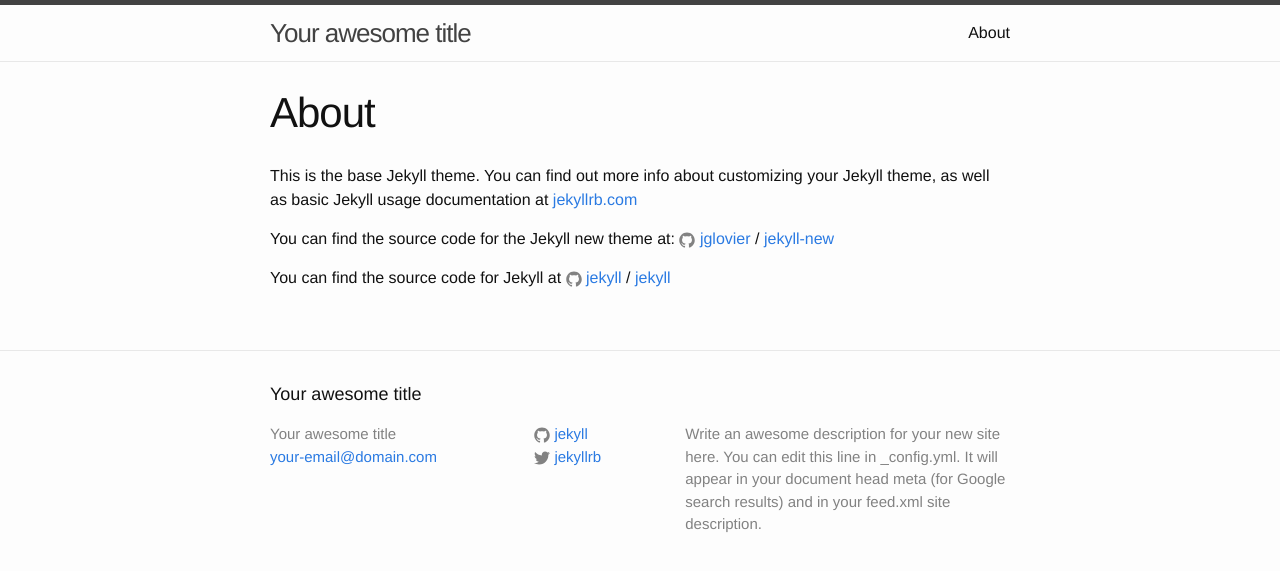
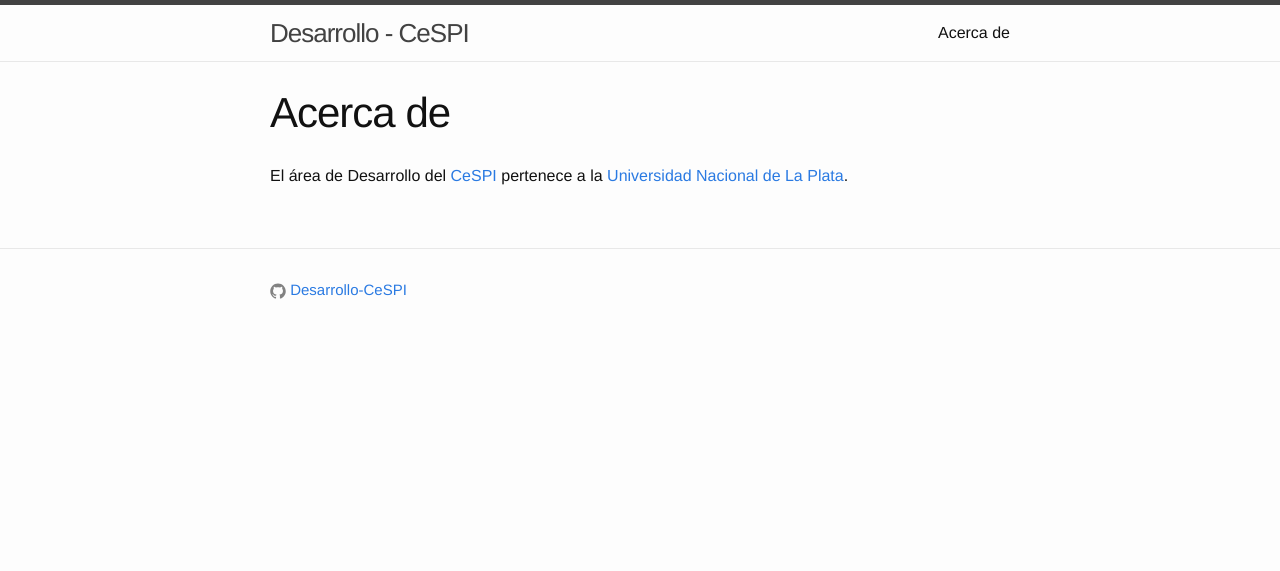
Before and after one commit to Desarrollo-CeSPI/desarrollo-cespi.github.io, a Jekyll site: the page built from about.md, in a window 1280 px wide. Shown: the top 571 px of the page. Built offline with Jekyll 4.4.1, drawn with Linux system fonts in a browser that asks for light colours.

Commit message:
Initialized basic site information.

```diff
--- a/_config.yml
+++ b/_config.yml
@@ -1,21 +1,10 @@
-# Welcome to Jekyll!
-#
-# This config file is meant for settings that affect your whole blog, values
-# which you are expected to set up once and rarely need to edit after that.
-# For technical reasons, this file is *NOT* reloaded automatically when you use
-# 'jekyll serve'. If you change this file, please restart the server process.
-
 # Site settings
-title: Your awesome title
-email: your-email@domain.com
+title: Desarrollo - CeSPI
 description: > # this means to ignore newlines until "baseurl:"
-  Write an awesome description for your new site here. You can edit this
-  line in _config.yml. It will appear in your document head meta (for
-  Google search results) and in your feed.xml site description.
+  Este el es blog de área de Desarrollo del CeSPI, de la UNLP.
 baseurl: "" # the subpath of your site, e.g. /blog
-url: "http://yourdomain.com" # the base hostname & protocol for your site
-twitter_username: jekyllrb
-github_username:  jekyll
+url: "http://desarrollo.unlp.edu.ar" # the base hostname & protocol for your site
+github_username:  Desarrollo-CeSPI
 
 # Build settings
 markdown: kramdown
--- a/_includes/footer.html
+++ b/_includes/footer.html
@@ -2,35 +2,11 @@
 
   <div class="wrapper">
 
-    <h2 class="footer-heading">{{ site.title }}</h2>
-
     <div class="footer-col-wrapper">
-      <div class="footer-col footer-col-1">
-        <ul class="contact-list">
-          <li>{{ site.title }}</li>
-          <li><a href="mailto:{{ site.email }}">{{ site.email }}</a></li>
-        </ul>
+      <div class="footer-col">
+            {% include icon-github.html username=site.github_username %}
       </div>
 
-      <div class="footer-col footer-col-2">
-        <ul class="social-media-list">
-          {% if site.github_username %}
-          <li>
-            {% include icon-github.html username=site.github_username %}
-          </li>
-          {% endif %}
-
-          {% if site.twitter_username %}
-          <li>
-            {% include icon-twitter.html username=site.twitter_username %}
-          </li>
-          {% endif %}
-        </ul>
-      </div>
-
-      <div class="footer-col footer-col-3">
-        <p>{{ site.description }}</p>
-      </div>
     </div>
 
   </div>
--- a/about.md
+++ b/about.md
@@ -1,15 +1,11 @@
 ---
 layout: page
-title: About
+title: Acerca de
 permalink: /about/
 ---
 
-This is the base Jekyll theme. You can find out more info about customizing your Jekyll theme, as well as basic Jekyll usage documentation at [jekyllrb.com](http://jekyllrb.com/)
+El área de Desarrollo del [CeSPI][CeSPI] pertenece a la [Universidad Nacional de
+La Plata][UNLP].
 
-You can find the source code for the Jekyll new theme at:
-{% include icon-github.html username="jglovier" %} /
-[jekyll-new](https://github.com/jglovier/jekyll-new)
-
-You can find the source code for Jekyll at
-{% include icon-github.html username="jekyll" %} /
-[jekyll](https://github.com/jekyll/jekyll)
+[CeSPI]: http://www.cespi.unlp.edu.ar
+[UNLP]:  http://www.unlp.edu.ar
--- a/index.html
+++ b/index.html
@@ -4,7 +4,7 @@
 
 <div class="home">
 
-  <h1 class="page-heading">Posts</h1>
+  <h1 class="page-heading">Entradas</h1>
 
   <ul class="post-list">
     {% for post in site.posts %}
@@ -18,6 +18,6 @@
     {% endfor %}
   </ul>
 
-  <p class="rss-subscribe">subscribe <a href="{{ "/feed.xml" | prepend: site.baseurl }}">via RSS</a></p>
+  <p class="rss-subscribe">Suscribirse <a href="{{ "/feed.xml" | prepend: site.baseurl }}">via RSS</a></p>
 
 </div>
```
